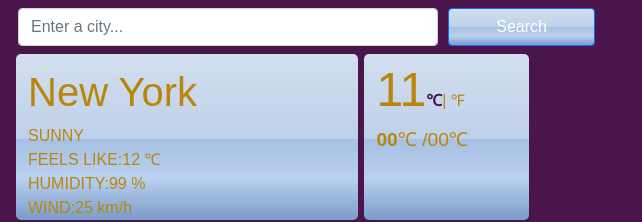
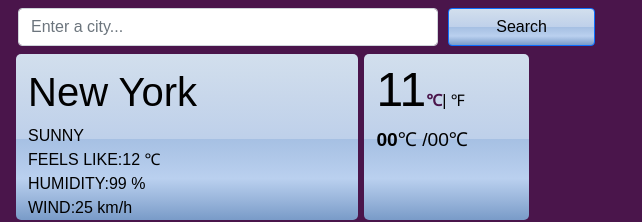
Before and after one commit to acarlson204/react-weather-app, a React (Create React App) app: page / in a window 1280 px wide. Shown: the top 222 px of the page, without its empty margins (0-642 px from the left). Built offline with nearby package versions, Linux system fonts and the light colour scheme.

Commit message:
Touched up design(text color)

```diff
--- a/src/App.css
+++ b/src/App.css
@@ -1,11 +1,11 @@
 a {
-	color: rgb(17, 17, 17);
+	color: #000;
 	text-decoration: none;
 }
 body {
 	background: #4A154B;
 	font-family: 'Noto Sans JP', sans-serif;
-	color:darkgoldenrod;
+	color: #000;
   max-width: 600px;
   padding-top: 3px;
   padding-left: 13px;
@@ -23,9 +23,9 @@ a {
  }
  button {
      font-size: 1.2rem;
-	 background-color: #FFE168;
 	 border: 1px solid silver;
 	 border-radius: 3px;
+	 color: #000!important;
  }
 footer {
 	font-size: 1rem;
@@ -58,7 +58,6 @@ footer {
 	margin: 34px;
 }
 .search-input, .btn {
-	font-size: 1rem!important;
 	margin: 5px;
 }
 .last-updated-wrapper {
```
